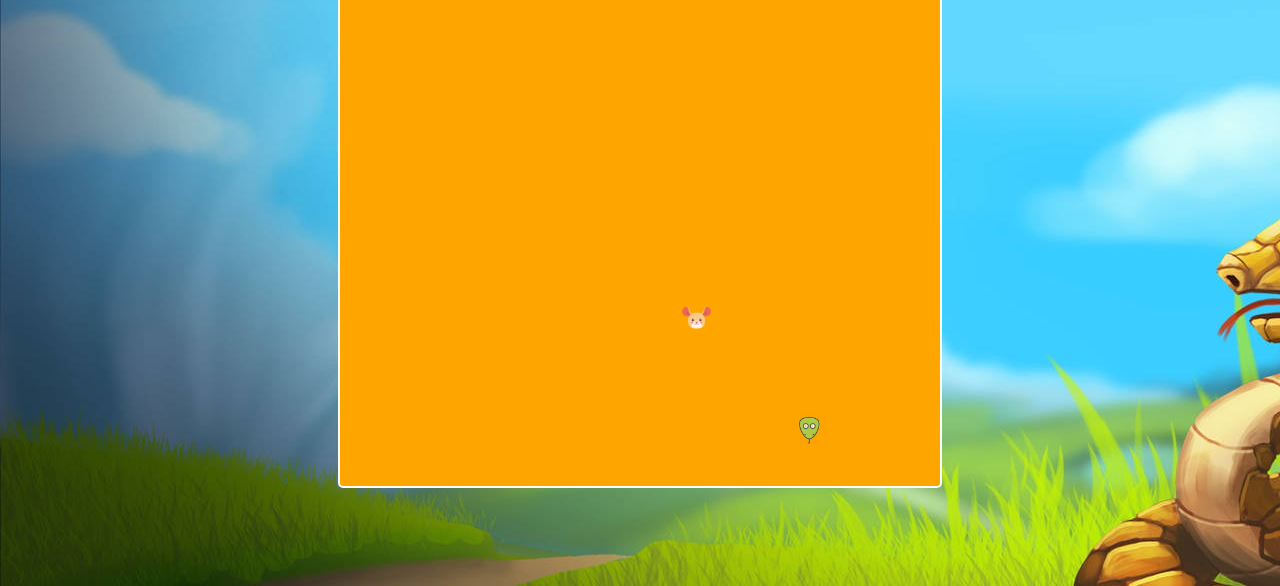
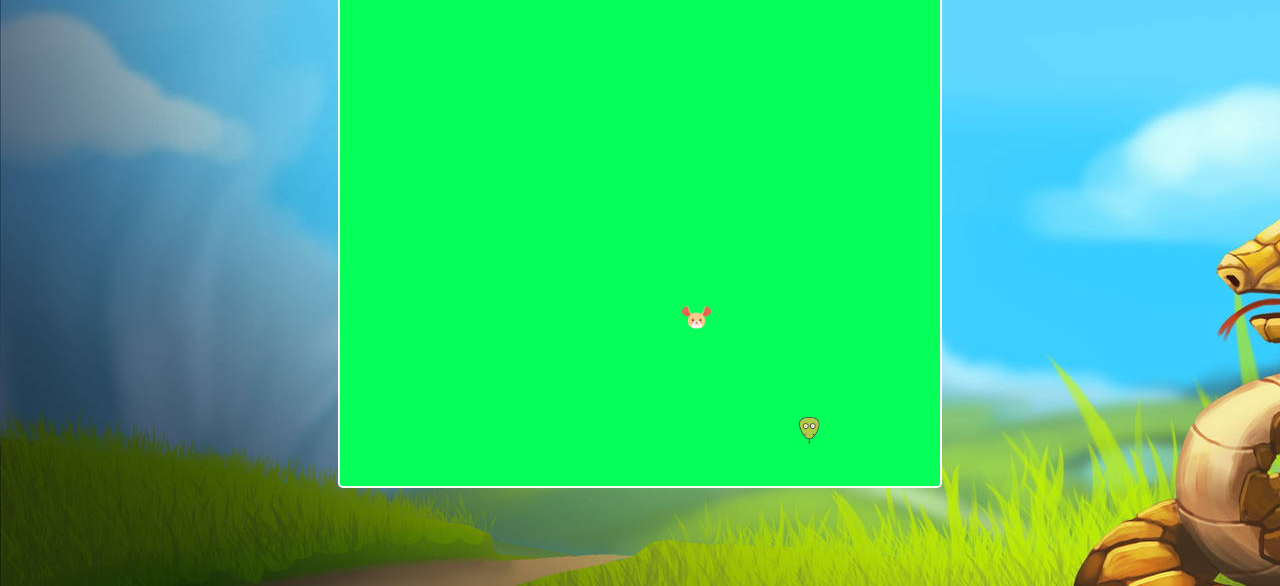
Before and after one commit to adityasoni2003/SnakeEats, a plain HTML site: page index.html in a window 1280 px wide. Shown: the part 214-800 px from the top of the page. Drawn offline with Linux system fonts and the light colour scheme; a web font is replaced by a local one.

Commit message:
Made board bg ligh green

```diff
--- a/styles.css
+++ b/styles.css
@@ -27,7 +27,7 @@ body{
     height: 600px;
     width: 600px;
     border: 2px solid white;
-    background-color: orange;
+    background-color: rgb(6, 255, 89);
     border-radius: 5px;
     overflow: hidden;
     display: grid;
```
